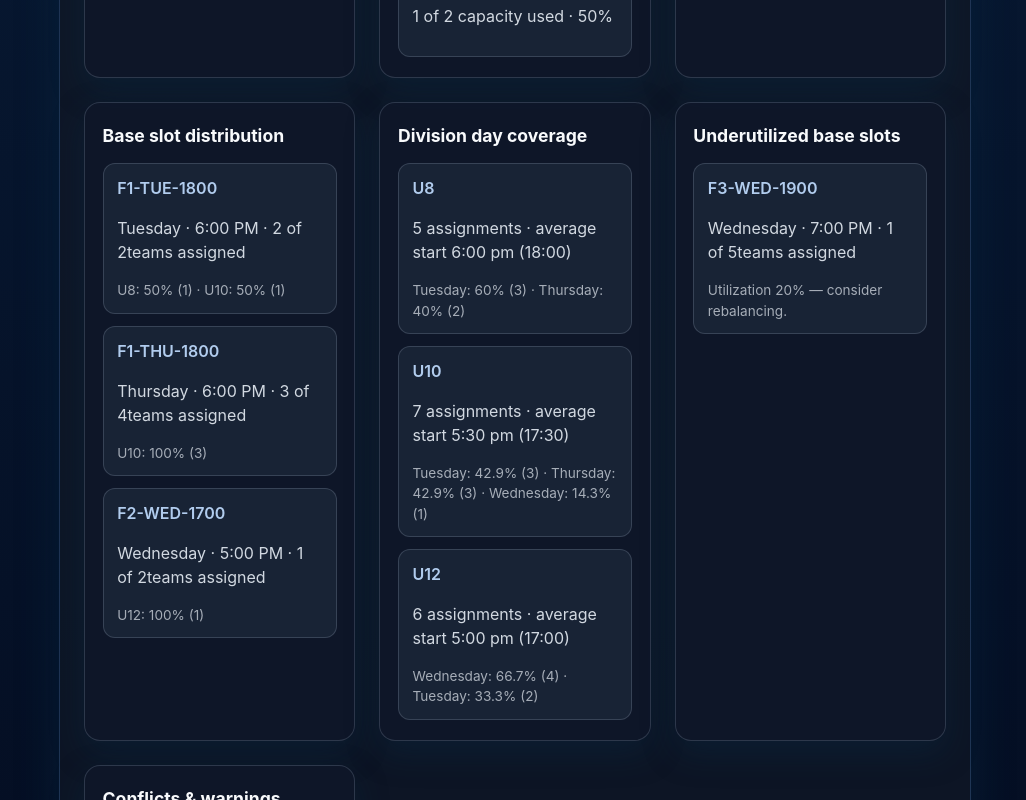
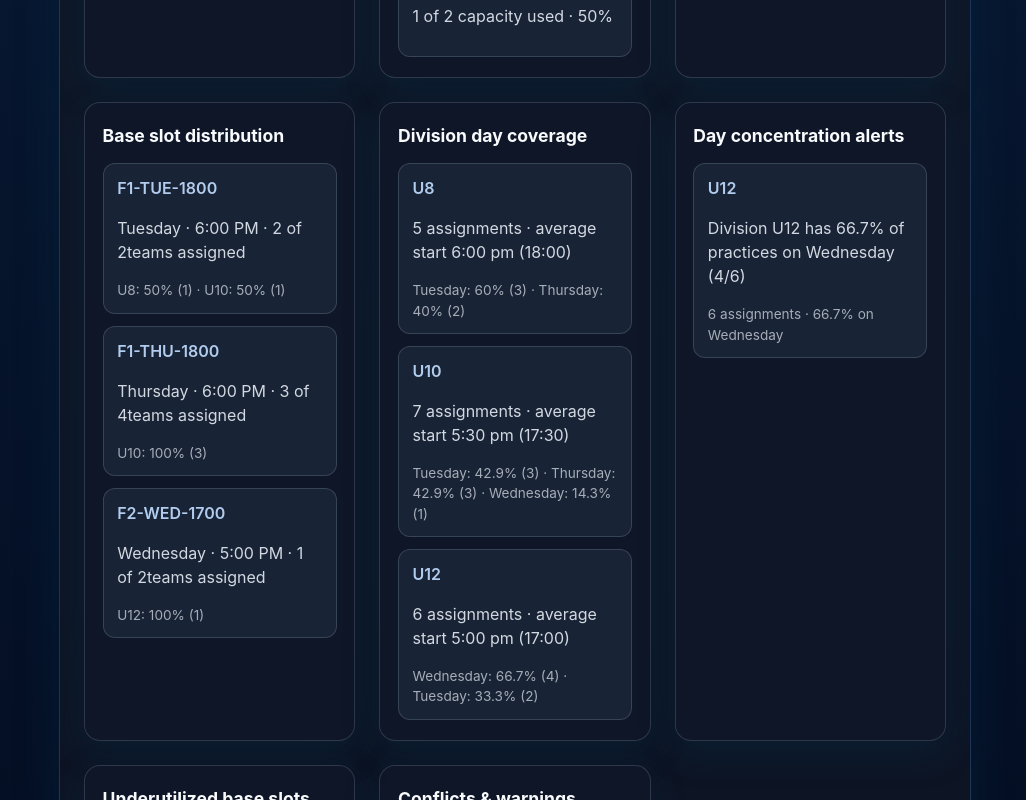
Before and after one commit to JoelA510/SquadLogic, a React (Vite) app in the folder frontend/: page / in a window 1280 px wide. Shown: the part 3000-3800 px from the top of the page, without its empty margins (125-1151 px from the left). Built offline with nearby package versions, Linux system fonts and the light colour scheme.

Commit message:
feat: surface practice day concentration alerts

```diff
--- a/frontend/src/App.jsx
+++ b/frontend/src/App.jsx
@@ -83,6 +83,7 @@ function App() {
   const { totals, divisions, generatedAt } = teamSummarySnapshot;
   const practiceSummary = practiceReadinessSnapshot.summary;
   const practiceGeneratedAt = practiceReadinessSnapshot.generatedAt;
+  const dayConcentrationAlerts = practiceReadinessSnapshot.dayConcentrationAlerts ?? [];
   const gameSummary = gameReadinessSnapshot.summary;
   const gameGeneratedAt = gameReadinessSnapshot.generatedAt;
 
@@ -438,6 +439,21 @@ function App() {
           />
 
           <InsightSection
+            title="Day concentration alerts"
+            items={dayConcentrationAlerts}
+            emptyMessage="No divisions are stacked on a single practice day."
+            renderItem={(alert) => (
+              <li key={`${alert.division}-${alert.dominantDay}`}>
+                <div className="insight__title">{alert.division}</div>
+                <p>{alert.message}</p>
+                <p className="insight__meta">
+                  {alert.totalAssignments} assignments · {formatPercentPrecise(alert.dominantShare)} on {alert.dominantDay}
+                </p>
+              </li>
+            )}
+          />
+
+          <InsightSection
             title="Underutilized base slots"
             items={underutilizedBaseSlotItems}
             emptyMessage="All base slots are at healthy utilization."
--- a/frontend/src/practiceReadinessSample.js
+++ b/frontend/src/practiceReadinessSample.js
@@ -81,6 +81,15 @@ export const practiceReadinessSnapshot = {
         'Base slot F1-THU-1800 is 75% filled by division U10 (3/4 assignments)',
     },
   ],
+  dayConcentrationAlerts: [
+    {
+      division: 'U12',
+      dominantDay: 'Wednesday',
+      dominantShare: 0.6667,
+      totalAssignments: 6,
+      message: 'Division U12 has 66.7% of practices on Wednesday (4/6)',
+    },
+  ],
   divisionDayDistribution: {
     U8: {
       totalAssigned: 5,
```
Also changed, not shown: src/practiceMetrics.js (+26 -0 lines), 2 other files (tests, documents, lock files or other folders).
